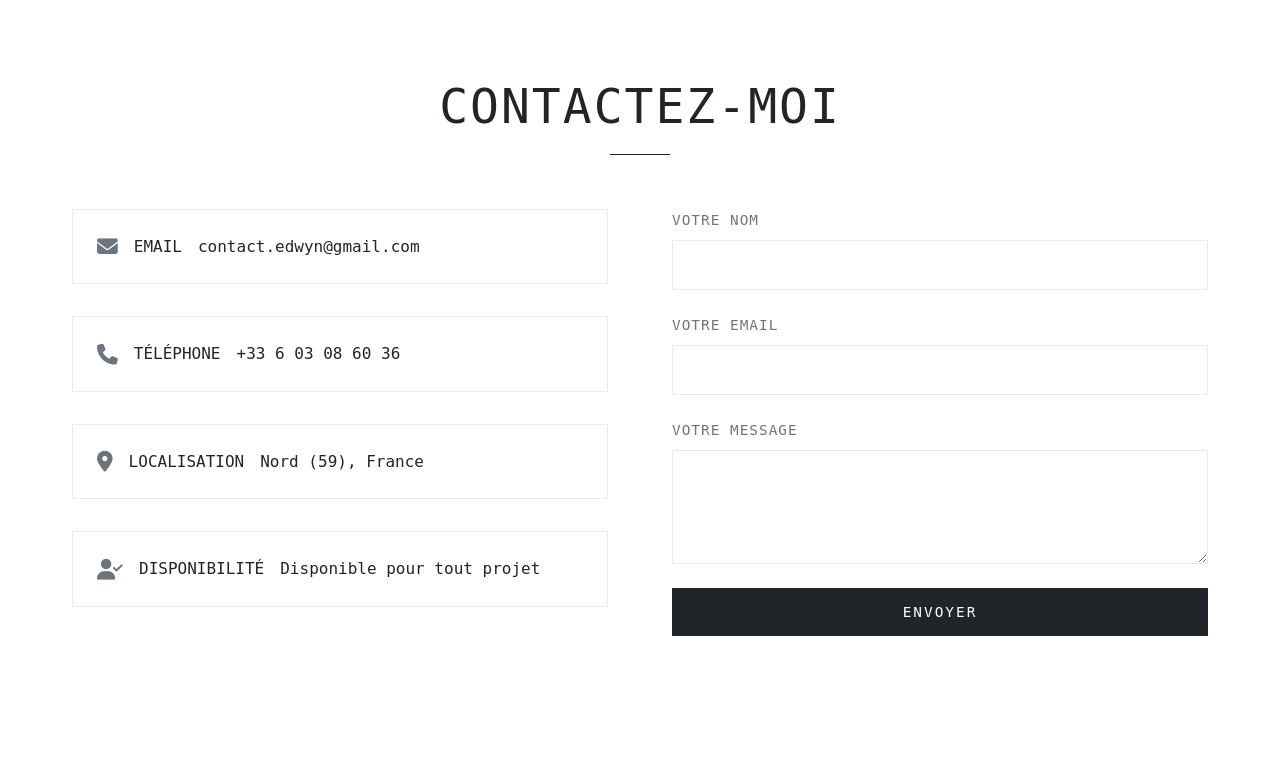
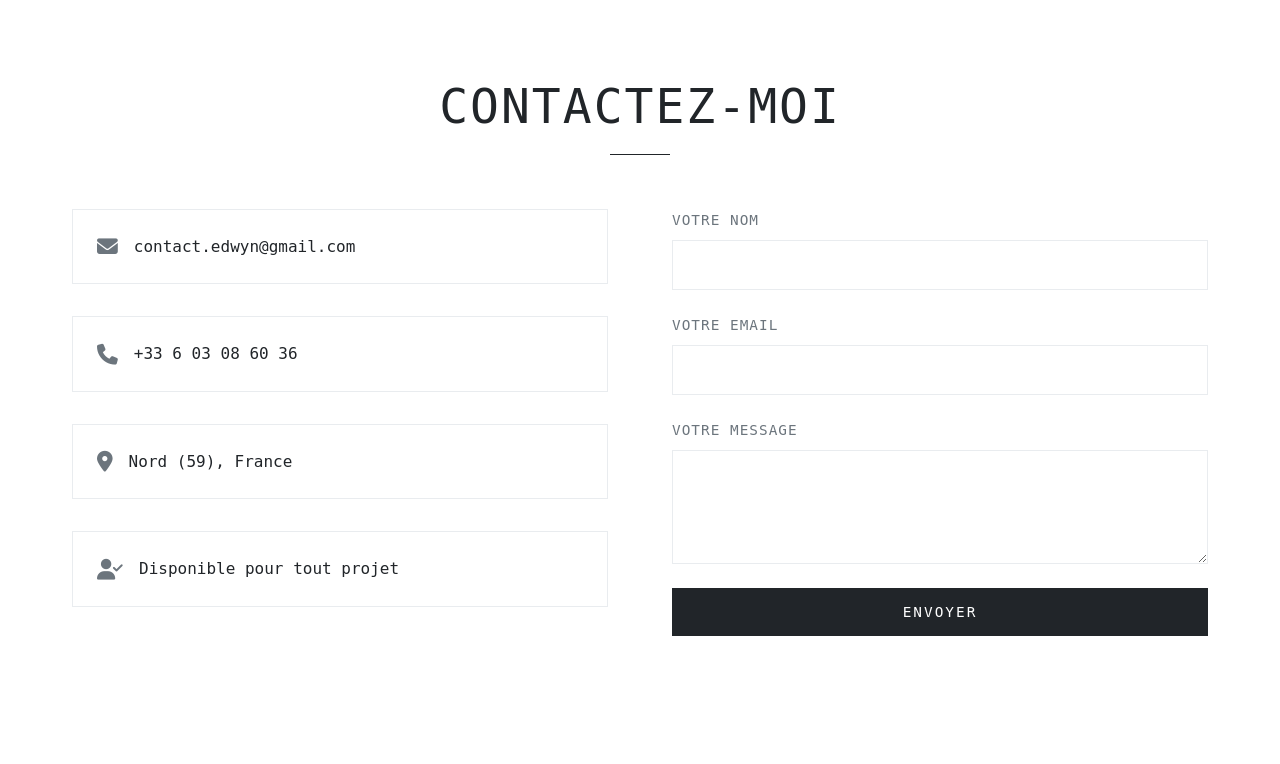
Before and after one commit to EdwynDev/Portfolio, a PHP site: page / in a window 1280 px wide. Shown: the part 2935-3699 px from the top of the page. Run offline with PHP 8.4, Linux system fonts and the light colour scheme; some libraries are stand-ins or nearby versions; some web fonts are replaced.

Commit message:
Update home.php

```diff
--- a/app/Views/home.php
+++ b/app/Views/home.php
@@ -247,22 +247,18 @@ if ($_SERVER['REQUEST_METHOD'] === 'POST' && isset($_POST['name'], $_POST['email
             <div class="contact-info fade-in">
                 <div class="contact-item">
                     <i class="fa-solid fa-envelope" aria-hidden="true" style="font-size:1.3em;color:#6c757d;"></i>
-                    <span>EMAIL</span>
                     <span>contact.edwyn@gmail.com</span>
                 </div>
                 <div class="contact-item">
                     <i class="fa-solid fa-phone" aria-hidden="true" style="font-size:1.3em;color:#6c757d;"></i>
-                    <span>TÉLÉPHONE</span>
                     <span>+33 6 03 08 60 36</span>
                 </div>
                 <div class="contact-item">
                     <i class="fa-solid fa-location-dot" aria-hidden="true" style="font-size:1.3em;color:#6c757d;"></i>
-                    <span>LOCALISATION</span>
                     <span>Nord (59), France</span>
                 </div>
                 <div class="contact-item">
                     <i class="fa-solid fa-user-check" aria-hidden="true" style="font-size:1.3em;color:#6c757d;"></i>
-                    <span>DISPONIBILITÉ</span>
                     <span>Disponible pour tout projet</span>
                 </div>
             </div>
```
